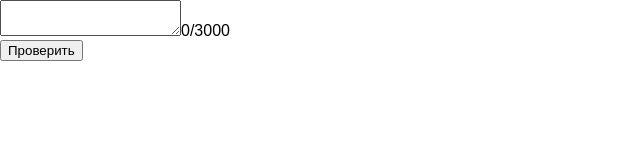
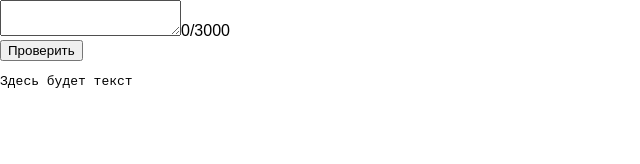
Before and after one commit to Taliem/spellchecker, a React (Create React App) app: page / in a window 1280 px wide. Shown: the top 164 px of the page, without its empty margins (0-640 px from the left). Built offline with nearby package versions, Linux system fonts and the light colour scheme; the HTML template or start-up script is replaced by a standard one.

Commit message:
add text parser (EditText)

```diff
--- a/src/App.js
+++ b/src/App.js
@@ -1,6 +1,7 @@
 import React, { Component } from 'react';
 import InputText from './InputText';
 import SendText from './SendText';
+import EditText from './EditText';
 
 class App extends Component {
   constructor(props) {
@@ -44,6 +45,10 @@ class App extends Component {
           onResponse={this.handleResponse}
           text={this.state.textArea}
           onSentText={this.handleSentText} />
+
+        <EditText
+          json={this.state.jsonResponse}
+          text={this.state.sentText} />
       </div>
     );
   }
--- /dev/null
+++ b/src/EditText.js
@@ -0,0 +1,47 @@
+import React, { Component } from 'react';
+
+class EditText extends Component {
+  constructor(props) {
+    super(props);
+    this.handleClick = this.handleClick.bind(this);
+    this.parseText = this.parseText.bind(this);
+  }
+
+  handleClick(e) {
+    console.log('click')
+  }
+
+  parseText() {
+    const json = this.props.json;
+    const sentText = this.props.text;
+    let strIndex = 0;
+
+    return json.map((e, i) => {
+      let text = [];
+
+      if (strIndex < e.pos)
+        text.push(
+          <span key={'unchanged-'+i}>{sentText.slice(strIndex, e.pos)}</span>);
+
+      text.push(
+        <b key={'changed-'+i} id={'unchanged-'+i}>{e.word}</b>)
+      strIndex = e.pos + e.len;
+
+      if (json.length - 1 === i && strIndex + 1 !== sentText.length)
+        text.push(
+          <span key={'unchanged-last'}>{sentText.slice(strIndex)}</span>);
+
+      return text;
+    })
+  }
+
+  render() {
+    const text = this.props.json ? this.parseText() : 'Здесь будет текст';
+
+    return(
+      <pre>{text}</pre>
+    )
+  }
+}
+
+export default EditText;
```
